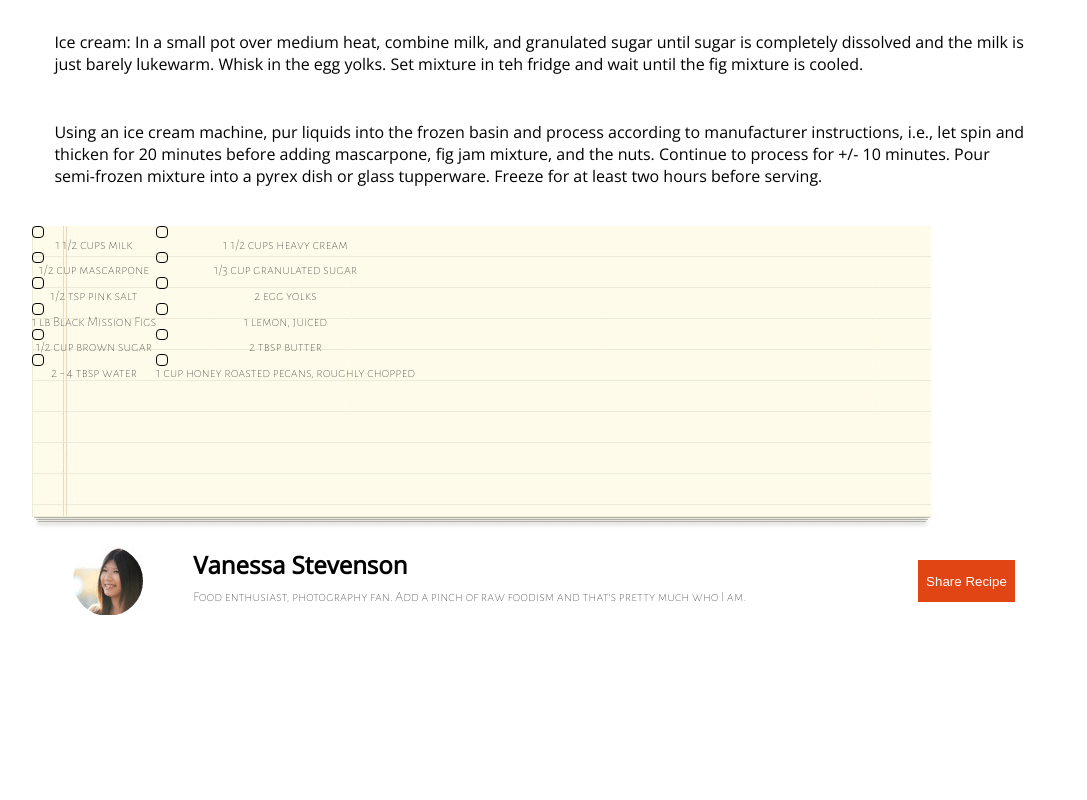
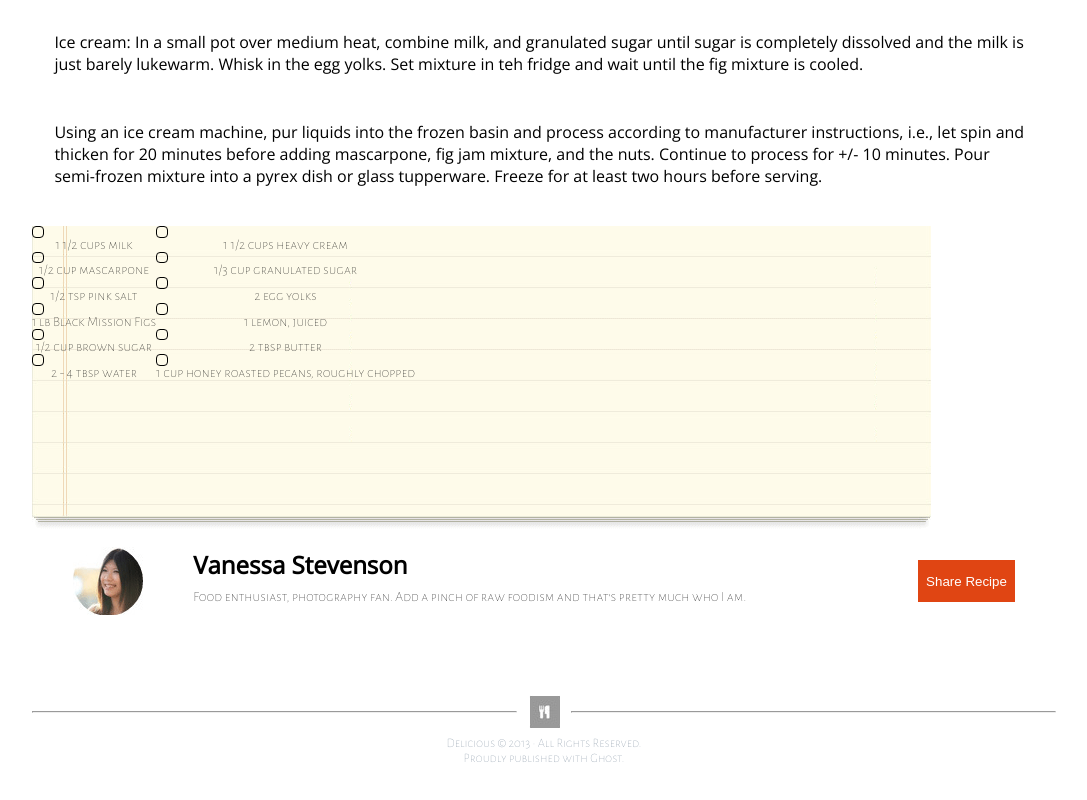
Before and after one commit to BrookeHeck/chocolate-pizza, a plain HTML site: page index.html in a window 1280 px wide. Shown: the part 879-1679 px from the top of the page, without its empty margins (96-1183 px from the left). Before the commit the page ends 1510 px from the top, so only its background shows below. Drawn offline with nearby package versions, Linux system fonts and the light colour scheme; a web font is replaced by a local one.

Commit message:
add footer

```diff
--- a/css/styles.css
+++ b/css/styles.css
@@ -164,3 +164,45 @@ h3 {
   font-weight: 700;
   margin-bottom: .4em;
 }
+
+footer {
+  margin: 4em 0;
+  width: 100%;
+  display: flex;
+  flex-direction: column;
+  align-items: center;
+}
+
+footer section {
+  display: flex;
+  align-items: center;
+  width: 100%;
+}
+
+footer hr {
+  display: inline;
+  flex-grow: 1;
+  height: .01px;
+  background-color: lightslategray;
+}
+
+footer img {
+  margin: 0 .7em;
+}
+
+footer p {
+  font-family: 'Alegreya Sans SC', sans-serif;
+  font-weight: 200;
+  color: lightslategray;
+  font-size: .8em;
+}
+
+footer p:nth-of-type(1) {
+  margin-top: .75em;
+  margin-bottom: .1em;
+}
+
+footer p:nth-of-type(2) {
+  margin-top: .1em;
+  margin-bottom: .75em;
+}
--- a/index.html
+++ b/index.html
@@ -111,7 +111,11 @@
     </section>
   </main>
   <footer>
-
+    <section>
+      <hr><img src="img/small-logo.png" alt="small-logo"><hr>
+    </section>
+    <p>Delicious &#169; 2013 &#8226; All Rights Reserved.</p>
+    <p>Proudly published with Ghost.</p>
   </footer>
 </body>
 </html>
```
